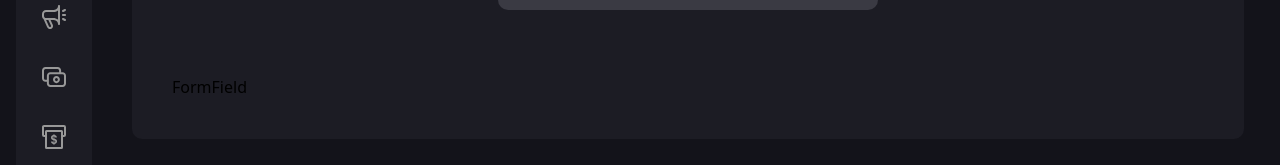
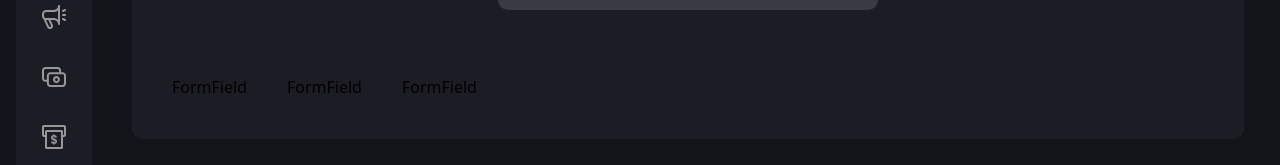
Before and after one commit to Arjundotadex/crowd-funding.github.io, a React (Vite) app in the folder client/: page /create-campaign in a window 1280 px wide. Shown: the part 203-368 px from the top of the page. Built offline with nearby package versions, Linux system fonts and the light colour scheme; what @thirdweb-dev/react would draw is missing.

Commit message:
campaign details

```diff
--- a/client/src/pages/CreateCampaign.jsx
+++ b/client/src/pages/CreateCampaign.jsx
@@ -3,7 +3,7 @@ import { useNavigate } from 'react-router-dom';
 import { ethers } from 'ethers';
 
 import { money } from '../assets';
-import { CustomButton,FormField } from '../components';
+import { CustomButton, FormField } from '../components';
 import { checkIfImage } from '../utils';
 
 const CreateCampaign = () => {
@@ -27,7 +27,10 @@ const CreateCampaign = () => {
       </div>
       <form onSubmit={handleSubmit} className="w-full mt-[65px] flex flex-col gap-[30px]">
         <div className='flex flex-wrap gap-[40px]'>
-        <FormField />
+          <FormField />
+          <FormField />
+          <FormField />
+
         </div>
       </form>
 
```
